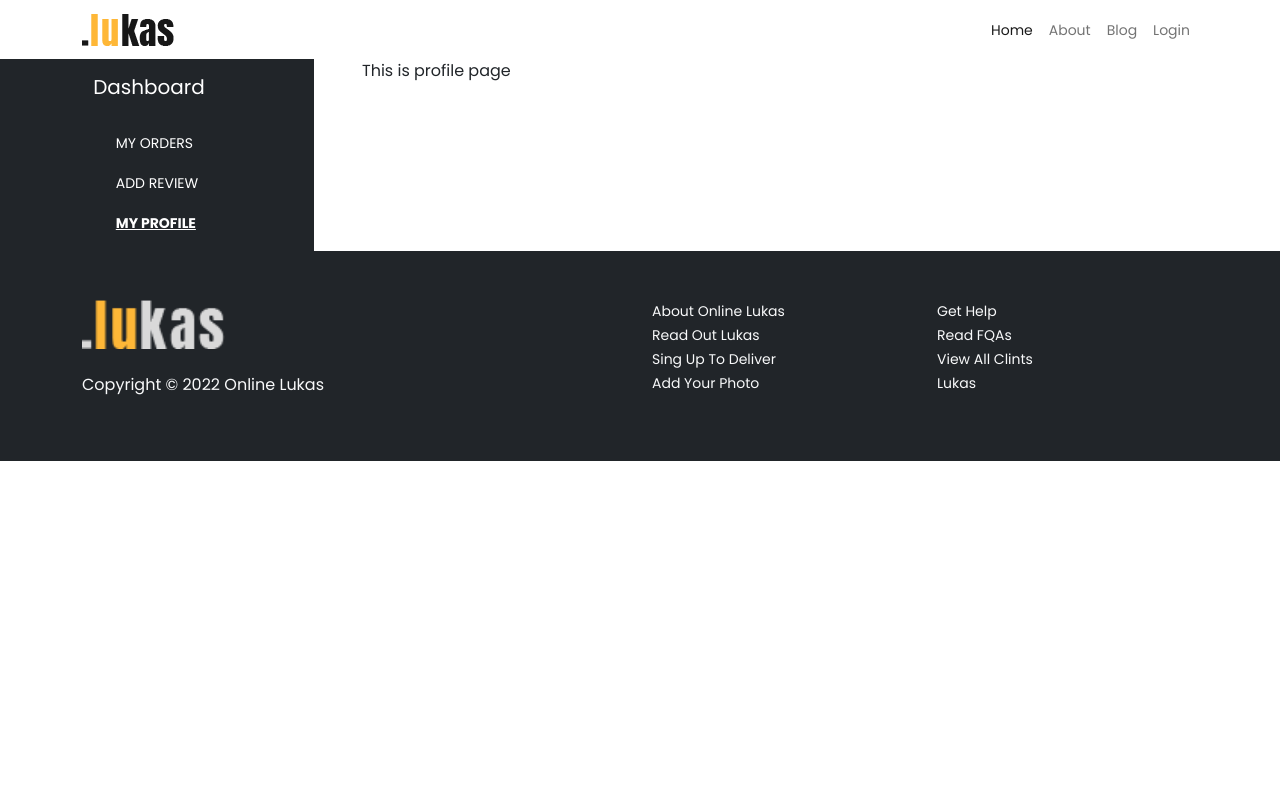
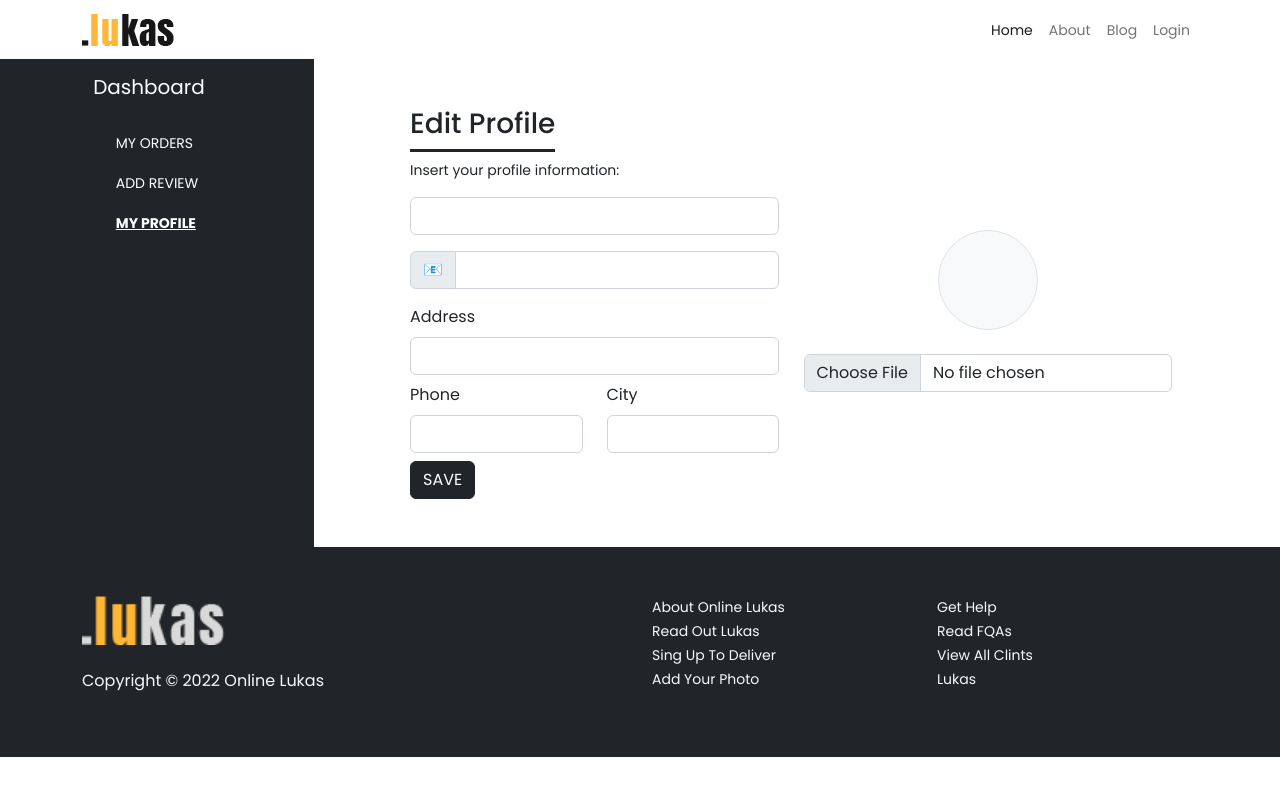
Before and after one commit to MdTasib/Lukas-client, a React (Create React App) app: page /dashboard/profile in a window 1280 px wide. Shown: the top 796 px of the page. Built offline with nearby package versions, Linux system fonts and the light colour scheme; no server answers.

Commit message:
my profile design implement

```diff
--- a/src/pages/Dashboard/MyReview.js
+++ b/src/pages/Dashboard/MyReview.js
@@ -43,7 +43,7 @@ const MyReview = () => {
 			<form className='py-4' onSubmit={handleSubmit(onSubmit)}>
 				<select
 					{...register("rating")}
-					class='form-select form-select mb-3 w-50'
+					class='form-select form-select mb-3 w-75'
 					aria-label='form-select-lg example'>
 					<option value='1'>1</option>
 					<option value='2'>2</option>
@@ -57,9 +57,9 @@ const MyReview = () => {
 					</label>
 					<textarea
 						{...register("review", { required: true })}
-						class='form-control'
+						class='form-control w-75'
 						id='review'
-						rows='3'></textarea>
+						rows='4'></textarea>
 				</div>
 				<input className='btn btn-dark' type='submit' value='REVIEW' />
 			</form>
--- a/src/pages/Dashboard/Profile.js
+++ b/src/pages/Dashboard/Profile.js
@@ -1,7 +1,87 @@
 import React from "react";
+import { useAuthState } from "react-firebase-hooks/auth";
+import auth from "../../firebase.init";
+import Loading from "../../shared/Loading";
 
 const Profile = () => {
-	return <div>This is profile page</div>;
+	const [user, loading] = useAuthState(auth);
+	const handleProfile = event => {};
+
+	if (loading) {
+		return <Loading />;
+	}
+
+	return (
+		<div className=''>
+			<div className='row p-5 rounded container justify-content-center'>
+				<div className='col-md-6'>
+					<h3 className='border-bottom border-3 border-dark d-inline-block pb-2'>
+						Edit Profile
+					</h3>
+					<small className='d-block'>Insert your profile information:</small>
+
+					<form onSubmit={handleProfile}>
+						<div className='input-group my-3'>
+							<input
+								type='text'
+								className='form-control'
+								value={user?.displayName}
+								readOnly
+							/>
+						</div>
+						<div className='input-group my-3'>
+							<span className='input-group-text'>📧</span>
+							<input
+								type='email'
+								className='form-control'
+								value={user?.email}
+								readOnly
+							/>
+						</div>
+
+						<div class='pb-2'>
+							<label for='inputAddress' class='form-label'>
+								Address
+							</label>
+							<input type='text' class='form-control' id='inputAddress' />
+						</div>
+						<div className='row'>
+							<div class='col-md-6'>
+								<label for='phone' class='form-label'>
+									Phone
+								</label>
+								<input type='phone' class='form-control' id='phone' />
+							</div>
+							<div class='col-md-6'>
+								<label for='inputCity' class='form-label'>
+									City
+								</label>
+								<input type='text' class='form-control' id='inputCity' />
+							</div>
+						</div>
+
+						<button type='submit' className='btn btn-dark mt-2'>
+							SAVE
+						</button>
+					</form>
+				</div>
+				<div className='col-md-6 mt-3 text-end d-flex  flex-column align-items-center justify-content-center'>
+					<div
+						className='bg-light mx-auto text-black rounded-circle d-flex justify-content-center align-items-center border'
+						style={{ width: "100px", height: "100px" }}>
+						<small className='fw-bold'>{user?.email.slice(0, 1)}</small>
+					</div>
+					<div className='pt-4'>
+						<input
+							class='form-control form-control'
+							id='formFileLg'
+							type='file'
+						/>
+					</div>
+				</div>
+			</div>
+		</div>
+	);
 };
 
 export default Profile;
```
